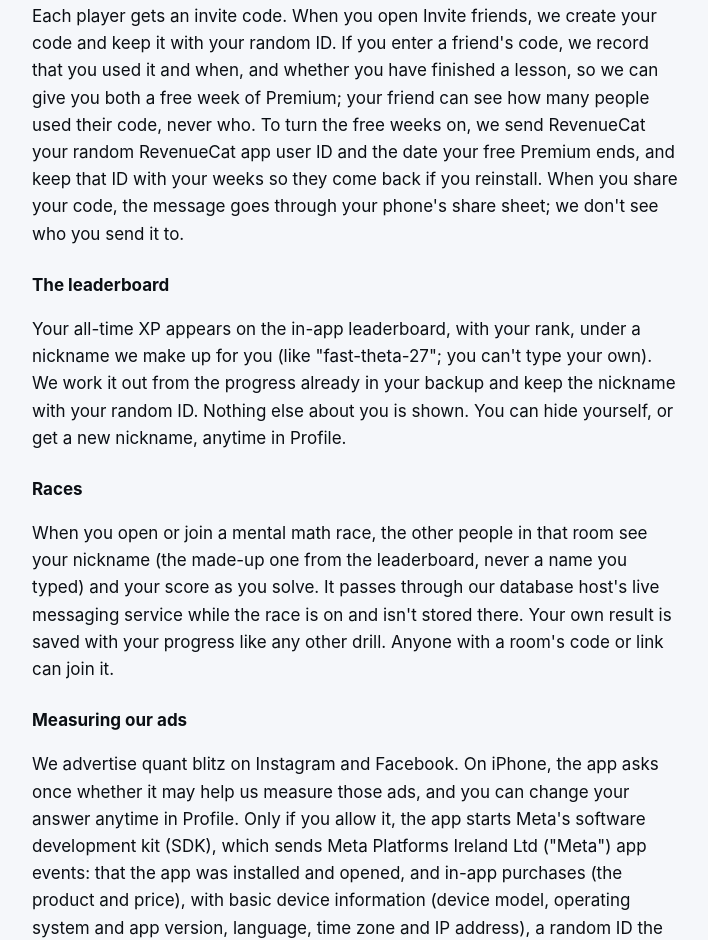
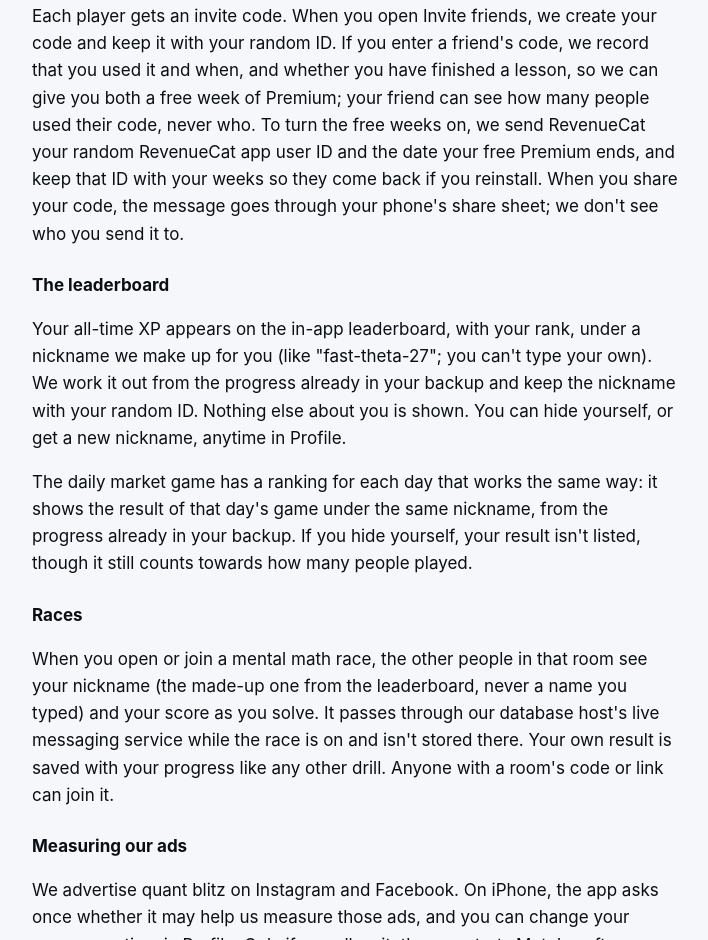
Before and after one commit to lukazsdev/quantblitz, a plain HTML site: page privacy/index.html in a window 1280 px wide. Shown: the part 1506-2446 px from the top of the page, without its empty margins (284-992 px from the left). Drawn offline with Linux system fonts and the light colour scheme.

Commit message:
Update quant blitz pages

```diff
--- a/privacy/index.html
+++ b/privacy/index.html
@@ -13,7 +13,7 @@
         <a href="../">quant <span>blitz_</span></a>
       </p>
       <h1>Privacy policy</h1>
-      <p class="muted">Last updated: November 26, 2026</p>
+      <p class="muted">Last updated: November 27, 2026</p>
 
       <p>
         quant blitz is an interview-prep app for quant trading and quant developer roles. This
@@ -80,6 +80,12 @@
         up for you (like "fast-theta-27"; you can't type your own). We work it out from the progress
         already in your backup and keep the nickname with your random ID. Nothing else about you is
         shown. You can hide yourself, or get a new nickname, anytime in Profile.
+      </p>
+      <p>
+        The daily market game has a ranking for each day that works the same way: it shows the
+        result of that day's game under the same nickname, from the progress already in your backup.
+        If you hide yourself, your result isn't listed, though it still counts towards how many
+        people played.
       </p>
       <h3>Races</h3>
       <p>
```
